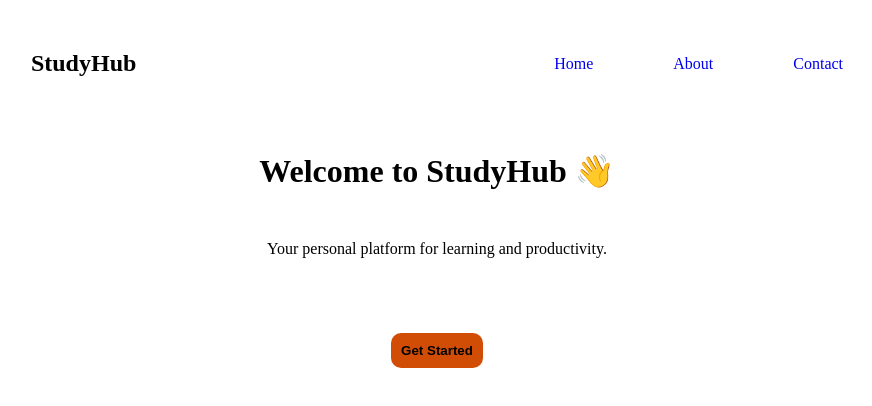
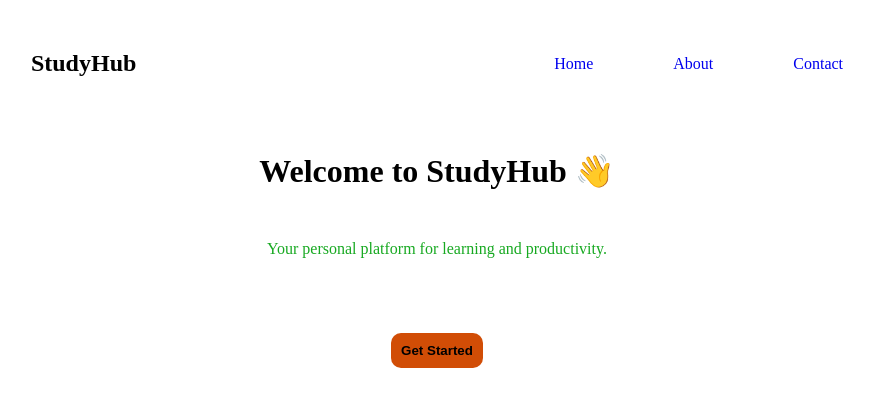
Before and after one commit to adityadesai9360/study_hub, a plain HTML site: page homepage.html in a window 1280 px wide. Shown: the whole page, without its empty margins (203-1075 px from the left). Drawn offline with Linux system fonts and the light colour scheme.

Commit message:
Initial commit

```diff
--- a/homestyle.css
+++ b/homestyle.css
@@ -60,7 +60,7 @@ main p {
     align-items: center;
     display: flex;
     margin: 25px;
-    color: black;
+    color: rgb(23, 169, 33);
 }
 
 main button {
```
